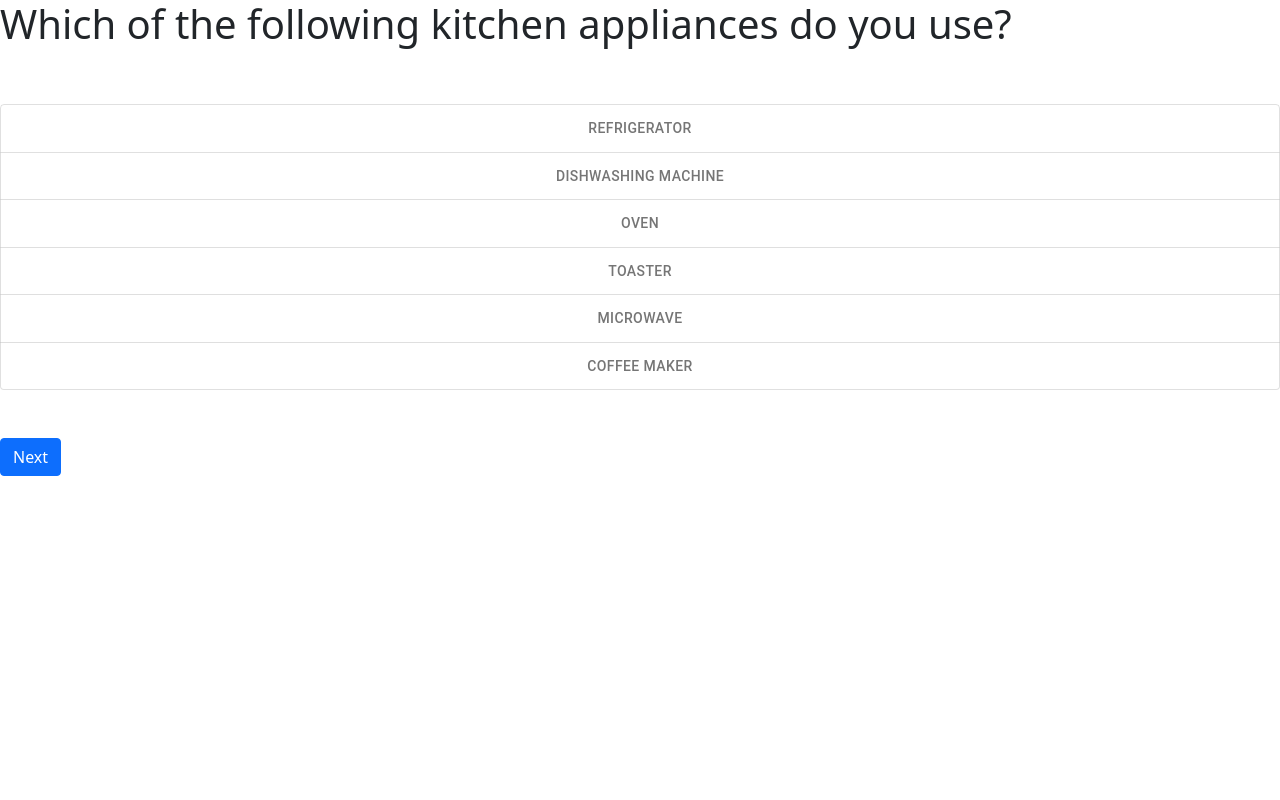
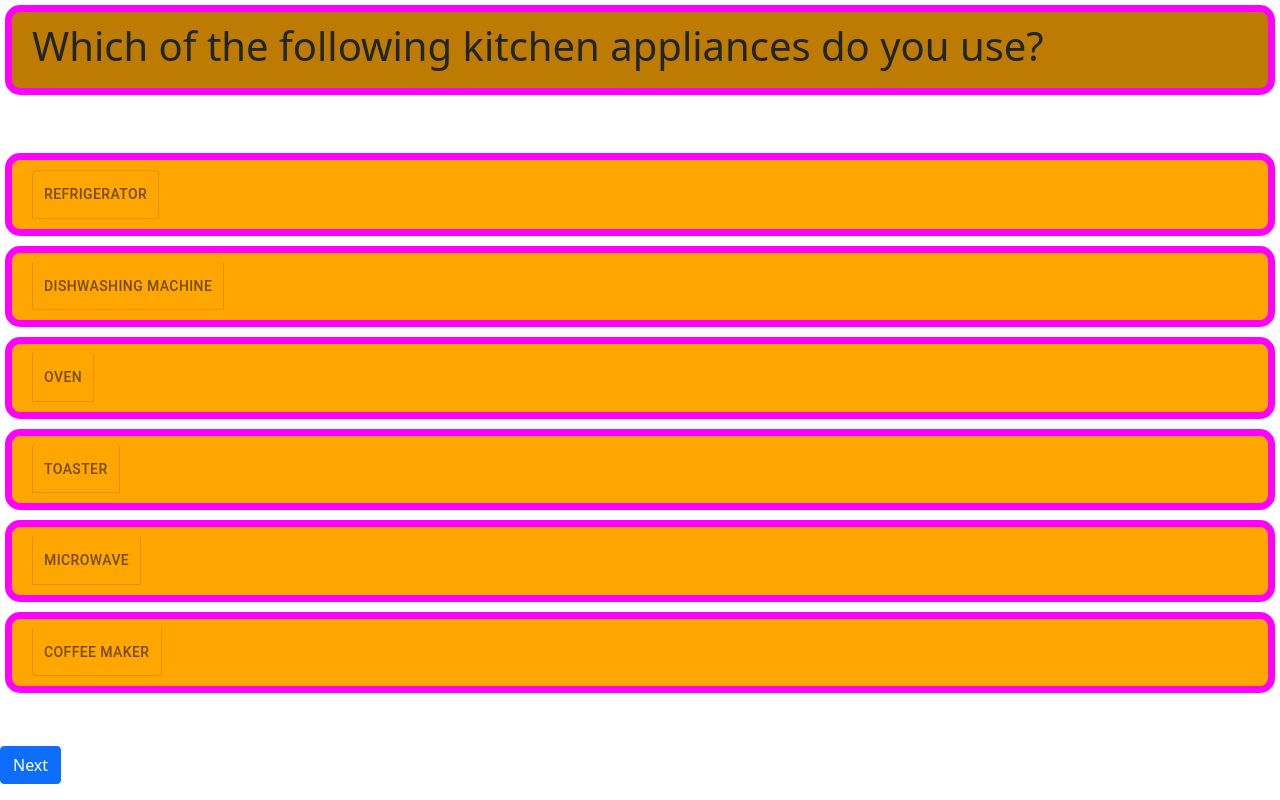
Before and after one commit to CEN-3031-Project-Team-3/PowerMeUp, a React (Create React App) app: page /kitchen in a window 1280 px wide. Built offline with nearby package versions, Linux system fonts and the light colour scheme.

Commit message:
coloring of questions/buttons fused with other work

```diff
--- a/src/App.css
+++ b/src/App.css
@@ -79,6 +79,153 @@
   background: rgb(182, 185, 175);
 }
 
+/*Lines 82-184 Omar 11-9-21*/
+.App-cleaning
+{
+  background: rgb(0, 0, 184);
+
+  border-radius: 15px;
+  margin: 5px;
+  padding: 10px 20px;
+  min-width: 400px;
+  cursor: pointer;
+  border: 7px solid#b3e2f8;
+}
+
+.App-cleaning2
+{
+  background: rgb(0, 157, 255);
+
+  border-radius: 15px;
+  margin: 5px;
+  padding: 10px 20px;
+  min-width: 400px;
+  cursor: pointer;
+  border: 7px solid#b3e2f8;
+}
+
+.App-consumerelectronics
+{
+  background: rgb(196, 0, 0);
+
+  border-radius: 15px;
+  margin: 5px;
+  padding: 10px 20px;
+  min-width: 400px;
+  cursor: pointer;
+  border: 7px solid#ffbf00;
+}
+
+.App-consumerelectronics2
+{
+  background: rgb(255, 72, 0);
+
+  border-radius: 15px;
+  margin: 5px;
+  padding: 10px 20px;
+  min-width: 400px;
+  cursor: pointer;
+  border: 7px solid#ffbf00;
+}
+
+.App-entertainment
+{
+  background: rgb(192, 103, 192);
+
+  border-radius: 15px;
+  margin: 5px;
+  padding: 10px 20px;
+  min-width: 400px;
+  cursor: pointer;
+  border: 7px solid#ffff00;
+}
+
+.App-entertainment2
+{
+  background: rgb(255, 141, 255);
+
+  border-radius: 15px;
+  margin: 5px;
+  padding: 10px 20px;
+  min-width: 400px;
+  cursor: pointer;
+  border: 7px solid#ffff00;
+}
+
+
+.App-environmental
+{
+  background: rgb(128, 128, 128);
+
+  border-radius: 15px;
+  margin: 5px;
+  padding: 10px 20px;
+  min-width: 400px;
+  cursor: pointer;
+  border: 7px solid#40ff00;
+}
+
+.App-environmental2
+{
+  background: rgb(207, 207, 207);
+
+  border-radius: 15px;
+  margin: 5px;
+  padding: 10px 20px;
+  min-width: 400px;
+  cursor: pointer;
+  border: 7px solid#40ff00;
+}
+
+.App-hygenic
+{
+  background: lightseagreen;
+
+  border-radius: 15px;
+  margin: 5px;
+  padding: 10px 20px;
+  min-width: 400px;
+  cursor: pointer;
+  border: 7px solid#00bfff;
+}
+
+.App-hygenic2
+{
+  background: rgb(47, 255, 245);
+
+  border-radius: 15px;
+  margin: 5px;
+  padding: 10px 20px;
+  min-width: 400px;
+  cursor: pointer;
+  border: 7px solid#00bfff;
+}
+
+.App-kitchen
+{
+  background: rgb(189, 123, 1);
+
+  border-radius: 15px;
+  margin: 5px;
+  padding: 10px 20px;
+  min-width: 400px;
+  cursor: pointer;
+  border: 7px solid#ff00ff;
+}
+
+.App-kitchen2
+{
+  background: rgb(255, 166, 0);
+
+  border-radius: 15px;
+  margin: 5px;
+  padding: 10px 20px;
+  min-width: 400px;
+  cursor: pointer;
+  border: 7px solid#ff00ff;
+}
+
+
 .App-results h1 {
   display: flex;
   align-items:flex-start;
--- a/src/components/Cleaning.js
+++ b/src/components/Cleaning.js
@@ -15,7 +15,9 @@ export default function Cleaning() {
     <Stack gap={5}>
       <Row>
         <Col>
+        <header className="App-cleaning question">
           <h1>Which of the following cleaning appliances do you use? </h1>
+          </header>
         </Col>
       </Row>
       <Row>
@@ -25,27 +27,35 @@ export default function Cleaning() {
           onChange={handleInput}
           aria-label="text formatting"
         >
+                    <header className="App-cleaning2 button">
           <ToggleButton value="vacuum cleaner" aria-label="vacuum cleaner">
             Vacuum Cleaner
           </ToggleButton>
+          </header>
+          <header className="App-cleaning2 button">
           <ToggleButton
             value="pressure washer"
             aria-label="pressure washer"
           >
             Pressure Washer
           </ToggleButton>
+          </header>
+          <header className="App-cleaning2 button">
           <ToggleButton
             value="laundry washer"
             aria-label="laundry washer"
           >
             Laundry Washer
           </ToggleButton>
+          </header>
+          <header className="App-cleaning2 button">
           <ToggleButton
             value="laundry dryer"
             aria-label="laundry dryer"
           >
             Laundry Dryer
           </ToggleButton>
+          </header>
 
         </ToggleButtonGroup>
       </Row>
--- a/src/components/ConsumerElectronics.js
+++ b/src/components/ConsumerElectronics.js
@@ -15,7 +15,9 @@ export default function ConsumerElectronics() {
     <Stack gap={5}>
       <Row>
         <Col>
+        <header className="App-consumerelectronics question">
           <h1>Which of the following entertainment appliances do you use? </h1>
+          </header>
         </Col>
       </Row>
       <Row>
@@ -25,39 +27,59 @@ export default function ConsumerElectronics() {
           onChange={handleInput}
           aria-label="text formatting"
         >
+                    <header className="App-consumerelectronics2 button">
           <ToggleButton value="LED/LCD Television" aria-label="LED/LCD Television">
             LED/LCD Television
           </ToggleButton>
+          </header>
+          <header className="App-consumerelectronics2 button">
           <ToggleButton
             value="Surround Sound System"
             aria-label="Surround Sound System"
           >
             Surround Sound System
           </ToggleButton>
+          </header>
+          <header className="App-consumerelectronics2 button">
           <ToggleButton value="Blu-ray Player" aria-label="Blu-ray Player">
             Blu-ray Player
           </ToggleButton>
+          </header>
+          <header className="App-consumerelectronics2 button">
           <ToggleButton value="Playstation 4" aria-label="Playstation 4">
             Playstation 4
           </ToggleButton>
+          </header>
+          <header className="App-consumerelectronics2 button">
           <ToggleButton value="Xbox One" aria-label="Xbox One">
             Xbox One
           </ToggleButton>
+          </header>
+          <header className="App-consumerelectronics2 button">
           <ToggleButton value="Playstation 5" aria-label="Playstation 5">
             Playstation 5
           </ToggleButton>
+          </header>
+          <header className="App-consumerelectronics2 button">
           <ToggleButton value="Xbox Series X" aria-label="Xbox Series X">
             Xbox Series X
           </ToggleButton>
+          </header>
+          <header className="App-consumerelectronics2 button">
           <ToggleButton value="Chromebook" aria-label="Chromebook">
             Chromebook
           </ToggleButton>
+          </header>
+          <header className="App-consumerelectronics2 button">
           <ToggleButton value="Desktop Computer" aria-label="Desktop Computer">
             Desktop Computer
           </ToggleButton>
+          </header>
+          <header className="App-consumerelectronics2 button">
           <ToggleButton value="Laptop" aria-label="Laptop">
             Laptop
           </ToggleButton>
+          </header>
         </ToggleButtonGroup>
       </Row>
       <Row>
--- a/src/components/Environmental.js
+++ b/src/components/Environmental.js
@@ -15,7 +15,9 @@ export default function Environmental() {
     <Stack gap={5}>
       <Row>
         <Col>
+        <header className="App-environmental question">
           <h1>Which of the following environmental appliances do you use? </h1>
+        </header>
         </Col>
       </Row>
       <Row>
@@ -25,15 +27,21 @@ export default function Environmental() {
           onChange={handleInput}
           aria-label="text formatting"
         >
+                            <header className="App-environmental2 button">
           <ToggleButton value="window air conditioner" aria-label="window air conditioner">
             Window Air Conditioner
           </ToggleButton>
+          </header>
+          <header className="App-environmental2 button">
           <ToggleButton value="humidifier" aria-label="humidifier">
             Humidifier
           </ToggleButton>
+          </header>
+          <header className="App-environmental2 button">
           <ToggleButton value="heater" aria-label="heater">
             Heater
           </ToggleButton>
+          </header>
 
         </ToggleButtonGroup>
       </Row>
--- a/src/components/Hygenic.js
+++ b/src/components/Hygenic.js
@@ -15,7 +15,9 @@ export default function Hygenic() {
     <Stack gap={5}>
       <Row>
         <Col>
+        <header className="App-hygenic question">
           <h1>Which of the following hygenic appliances do you use? </h1>
+          </header>
         </Col>
       </Row>
       <Row>
@@ -25,15 +27,21 @@ export default function Hygenic() {
           onChange={handleInput}
           aria-label="text formatting"
         >
+                            <header className="App-hygenic2 button">
           <ToggleButton value="hair dryer" aria-label="hair dryer">
             Hair Dryer
           </ToggleButton>
+          </header>
+          <header className="App-hygenic2 button">
           <ToggleButton value="electric shaver" aria-label="electric shaver">
             Electric Shaver
           </ToggleButton>
+          </header>
+          <header className="App-hygenic2 button">
           <ToggleButton value="electric toothbrush" aria-label="electric toothbrush">
             Electric Toothbrush
           </ToggleButton>
+          </header>
 
         </ToggleButtonGroup>
       </Row>
--- a/src/components/Kitchen.js
+++ b/src/components/Kitchen.js
@@ -15,7 +15,9 @@ export default function Kitchen() {
     <Stack gap={5}>
       <Row>
         <Col>
+        <header className="App-kitchen question">
           <h1>Which of the following kitchen appliances do you use? </h1>
+          </header>
         </Col>
       </Row>
       <Row>
@@ -25,27 +27,39 @@ export default function Kitchen() {
           onChange={handleInput}
           aria-label="text formatting"
         >
+                            <header className="App-kitchen2 button">
           <ToggleButton value="refrigerator" aria-label="refrigerator">
             Refrigerator
           </ToggleButton>
+          </header>
+          <header className="App-kitchen2 button">
           <ToggleButton
             value="dishwashing machine"
             aria-label="diswashing machine"
           >
             Dishwashing Machine
           </ToggleButton>
+          </header>
+          <header className="App-kitchen2 button">
           <ToggleButton value="oven" aria-label="oven">
             Oven
           </ToggleButton>
+          </header>
+          <header className="App-kitchen2 button">
           <ToggleButton value="toaster" aria-label="toaster">
             Toaster
           </ToggleButton>
+          </header>
+          <header className="App-kitchen2 button">
           <ToggleButton value="Microwave" aria-label="Microwave">
             Microwave
           </ToggleButton>
+          </header>
+          <header className="App-kitchen2 button">
           <ToggleButton value="Coffee Maker" aria-label="Coffee Maker">
             Coffee Maker
           </ToggleButton>
+          </header>
         </ToggleButtonGroup>
       </Row>
       <Row>
```
